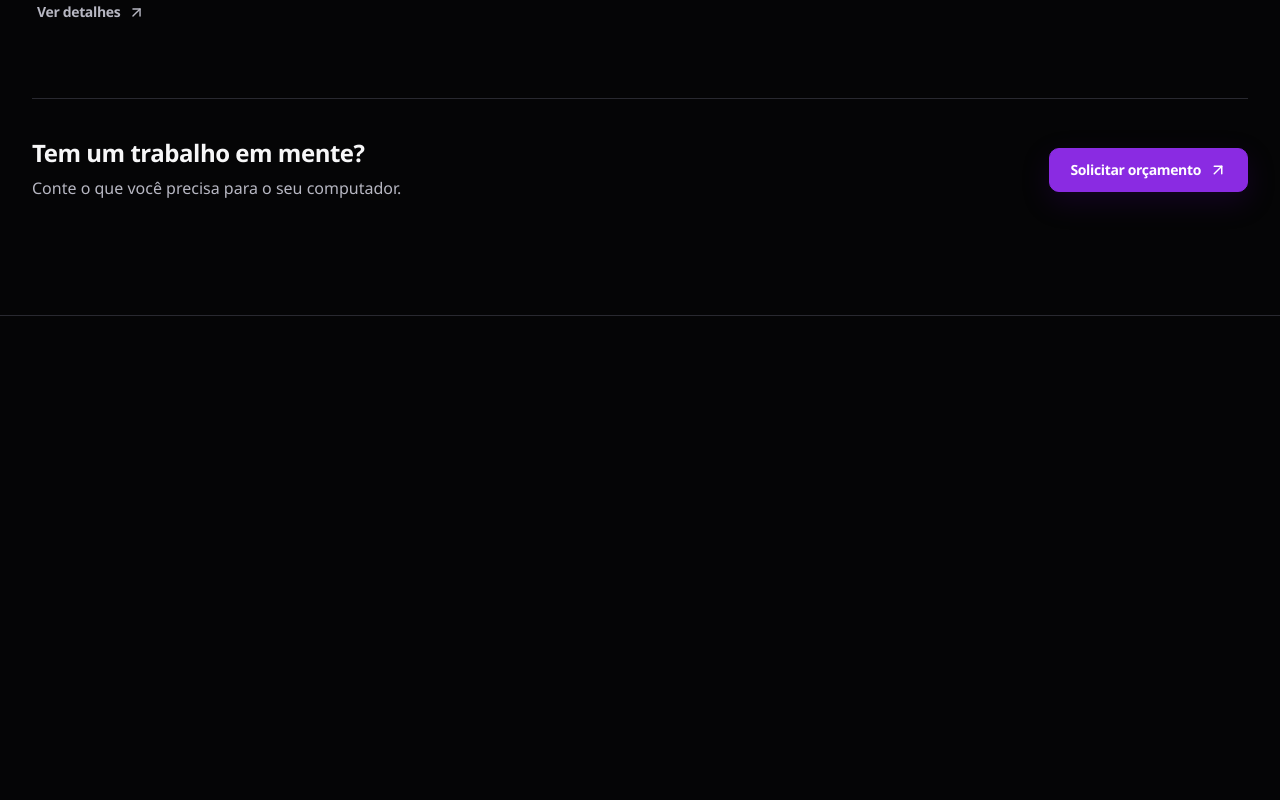
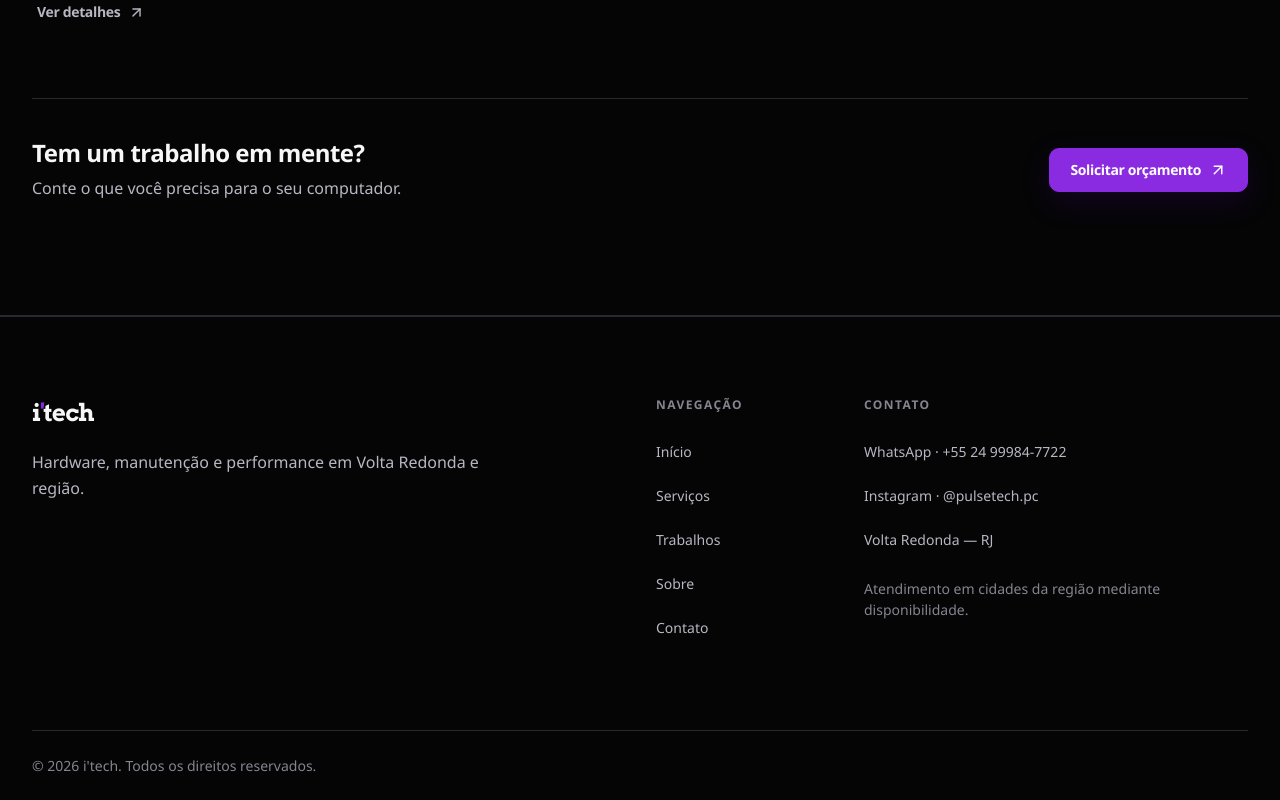
Before and after one commit to Gustavomrib/i-tech, a React (Vite) app: page /projetos in a window 1280 px wide. Shown: the part 2591-3391 px from the top of the page. Before the commit the page ends 2907 px from the top, so only its background shows below. Built offline with nearby package versions, Linux system fonts and the light colour scheme.

Commit message:
feat: add site footer

```diff
--- /dev/null
+++ b/src/components/layout/Footer.tsx
@@ -0,0 +1,90 @@
+import { Link } from 'react-router-dom'
+
+import { getWhatsAppUrl } from '../../data/contactOptions'
+import { Container } from './Container'
+
+const footerNavigation = [
+  { label: 'Início', href: '/#inicio' },
+  { label: 'Serviços', href: '/#servicos' },
+  { label: 'Trabalhos', href: '/#projetos' },
+  { label: 'Sobre', href: '/#sobre' },
+  { label: 'Contato', href: '/#contato' },
+] as const
+
+const footerWhatsappMessage =
+  "Olá! Vim pelo site da i'tech e gostaria de falar sobre atendimento."
+
+const footerLinkStyles =
+  'inline-flex min-h-11 items-center rounded-control text-sm text-text-secondary transition-ui hover:text-text-primary focus-visible:outline-focus'
+
+export function Footer() {
+  const currentYear = new Date().getFullYear()
+
+  return (
+    <footer className="border-t border-border bg-background">
+      <Container>
+        <div className="grid gap-12 py-14 sm:py-16 lg:grid-cols-12 lg:gap-8 lg:py-20">
+          <div className="lg:col-span-5">
+            <Link
+              aria-label="i'tech — página inicial"
+              className="inline-flex rounded-control font-display text-2xl font-bold tracking-[-0.035em] text-text-primary transition-ui hover:text-accent focus-visible:outline-focus"
+              to="/"
+            >
+              i<span className="text-primary">&apos;</span>tech
+            </Link>
+            <p className="mt-5 max-w-md leading-relaxed text-text-secondary">
+              Hardware, manutenção e performance em Volta Redonda e região.
+            </p>
+          </div>
+
+          <nav aria-label="Navegação do rodapé" className="lg:col-span-2 lg:col-start-7">
+            <p className="type-label text-text-muted">Navegação</p>
+            <ul className="mt-4 grid">
+              {footerNavigation.map((item) => (
+                <li key={item.label}>
+                  <Link className={footerLinkStyles} to={item.href}>
+                    {item.label}
+                  </Link>
+                </li>
+              ))}
+            </ul>
+          </nav>
+
+          <div className="lg:col-span-4 lg:col-start-9">
+            <p className="type-label text-text-muted">Contato</p>
+            <address className="mt-4 grid not-italic">
+              <a
+                className={footerLinkStyles}
+                href={getWhatsAppUrl(footerWhatsappMessage)}
+                rel="noopener noreferrer"
+                target="_blank"
+              >
+                WhatsApp&nbsp;·&nbsp;+55 24 99984-7722
+              </a>
+              <a
+                className={footerLinkStyles}
+                href="https://www.instagram.com/pulsetech.pc/"
+                rel="noopener noreferrer"
+                target="_blank"
+              >
+                Instagram&nbsp;·&nbsp;@pulsetech.pc
+              </a>
+              <span className="flex min-h-11 items-center text-sm text-text-secondary">
+                Volta Redonda — RJ
+              </span>
+            </address>
+            <p className="type-small mt-4 max-w-sm text-text-muted">
+              Atendimento em cidades da região mediante disponibilidade.
+            </p>
+          </div>
+        </div>
+
+        <div className="border-t border-border py-6">
+          <p className="type-small text-text-muted">
+            © {currentYear} i&apos;tech. Todos os direitos reservados.
+          </p>
+        </div>
+      </Container>
+    </footer>
+  )
+}
--- a/src/pages/HomePage.tsx
+++ b/src/pages/HomePage.tsx
@@ -1,6 +1,7 @@
 import { useEffect } from 'react'
 import { useLocation } from 'react-router-dom'
 
+import { Footer } from '../components/layout/Footer'
 import { Navbar } from '../components/layout/Navbar'
 import { SkipLink } from '../components/layout/SkipLink'
 import { AboutTeam } from '../components/sections/AboutTeam'
@@ -39,6 +40,7 @@ export function HomePage() {
         <Faq />
         <Contact />
       </main>
+      <Footer />
     </>
   )
 }
--- a/src/pages/ProjectCasePage.tsx
+++ b/src/pages/ProjectCasePage.tsx
@@ -4,6 +4,7 @@ import { useEffect } from 'react'
 import { Link, useParams } from 'react-router-dom'
 
 import { Container } from '../components/layout/Container'
+import { Footer } from '../components/layout/Footer'
 import { Navbar } from '../components/layout/Navbar'
 import { Section } from '../components/layout/Section'
 import { SkipLink } from '../components/layout/SkipLink'
@@ -51,6 +52,7 @@ function ProjectNotFound() {
           </Container>
         </Section>
       </main>
+      <Footer />
     </>
   )
 }
@@ -358,6 +360,7 @@ export function ProjectCasePage() {
           </Section>
         </article>
       </main>
+      <Footer />
     </>
   )
 }
--- a/src/pages/ProjectsPage.tsx
+++ b/src/pages/ProjectsPage.tsx
@@ -1,5 +1,6 @@
 import { ArrowUpRight } from 'lucide-react'
 
+import { Footer } from '../components/layout/Footer'
 import { Navbar } from '../components/layout/Navbar'
 import { SkipLink } from '../components/layout/SkipLink'
 import { Container } from '../components/layout/Container'
@@ -65,6 +66,7 @@ export function ProjectsPage() {
           </Container>
         </Section>
       </main>
+      <Footer />
     </>
   )
 }
```
